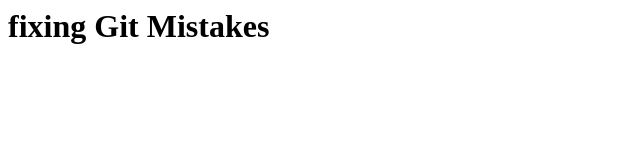
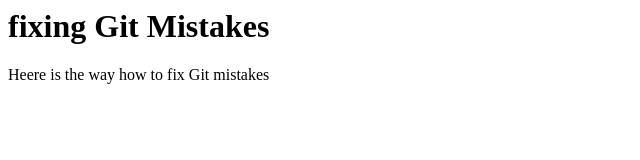
Before and after one commit to raviit36/git-mistakes, a plain HTML site: page index.html in a window 1280 px wide. Shown: the whole page, without its empty margins (0-640 px from the left). Drawn offline with Linux system fonts and the light colour scheme.

Commit message:
Adds Description for index

```diff
--- a/index.html
+++ b/index.html
@@ -4,5 +4,6 @@
     </head>
     <body>
         <h1> fixing Git Mistakes</h1>
+        <p> Heere is the way how to fix Git mistakes</p>
     </body>
 </html>
```
